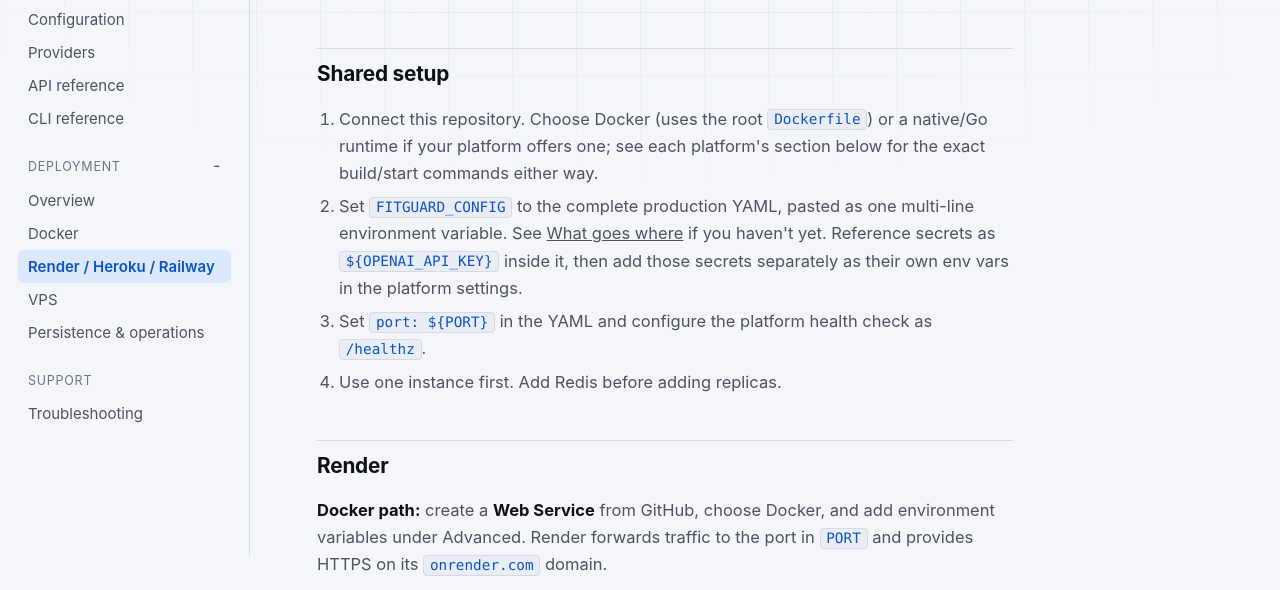
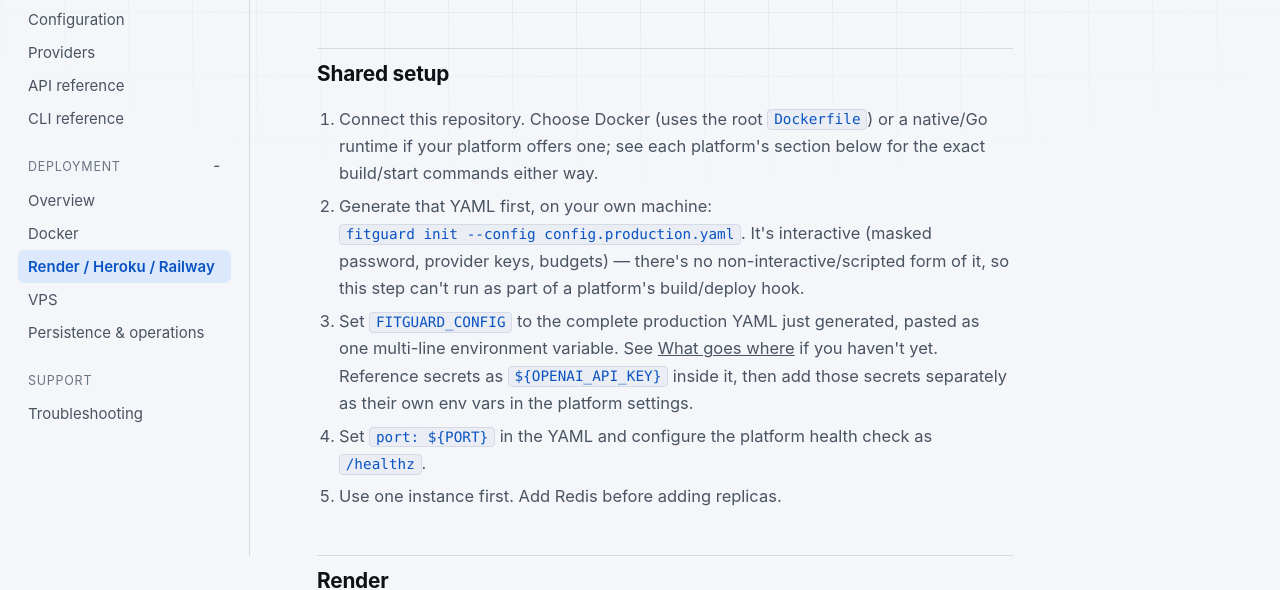
Before and after one commit to Oluiy/ai-cost-guard, a plain HTML site: page docs/guide/deployment-paas.html in a window 1280 px wide. Shown: the part 244-834 px from the top of the page. Drawn offline with Linux system fonts and the light colour scheme.

Commit message:
Clearly explained how operations are done using fitguard paas guide

```diff
--- a/docs/guide/deployment-paas.html
+++ b/docs/guide/deployment-paas.html
@@ -96,8 +96,16 @@
             for the exact build/start commands either way.
           </li>
           <li>
+            Generate that YAML first, on your own machine:
+            <code class="inline">fitguard init --config config.production.yaml</code>.
+            It's interactive (masked password, provider keys, budgets) — there's
+            no non-interactive/scripted form of it, so this step can't run as
+            part of a platform's build/deploy hook.
+          </li>
+          <li>
             Set <code class="inline">FITGUARD_CONFIG</code> to the complete
-            production YAML, pasted as one multi-line environment variable.
+            production YAML just generated, pasted as one multi-line environment
+            variable.
             See <a href="./deployment.html#what-goes-where">What goes
             where</a> if you haven't yet. Reference secrets as
             <code class="inline">${OPENAI_API_KEY}</code> inside it, then add
@@ -160,6 +168,8 @@ Start Command:  ./fitguard run</pre>
           Heroku's container path (below) is the one documented here in full; a classic Go buildpack path also exists on
           Heroku if you'd rather not use Docker, but isn't covered step-by-step in this guide.
         </p>
+        <p>Generate that config file first — <code class="inline">fitguard init</code> is interactive (masked password, provider keys, budgets) and has no non-interactive/scripted form, so it runs on your own machine, not on Heroku:</p>
+        <pre>fitguard init --config config.production.yaml</pre>
         <pre>
 heroku login
 heroku create fitguard-prod --stack container
```
